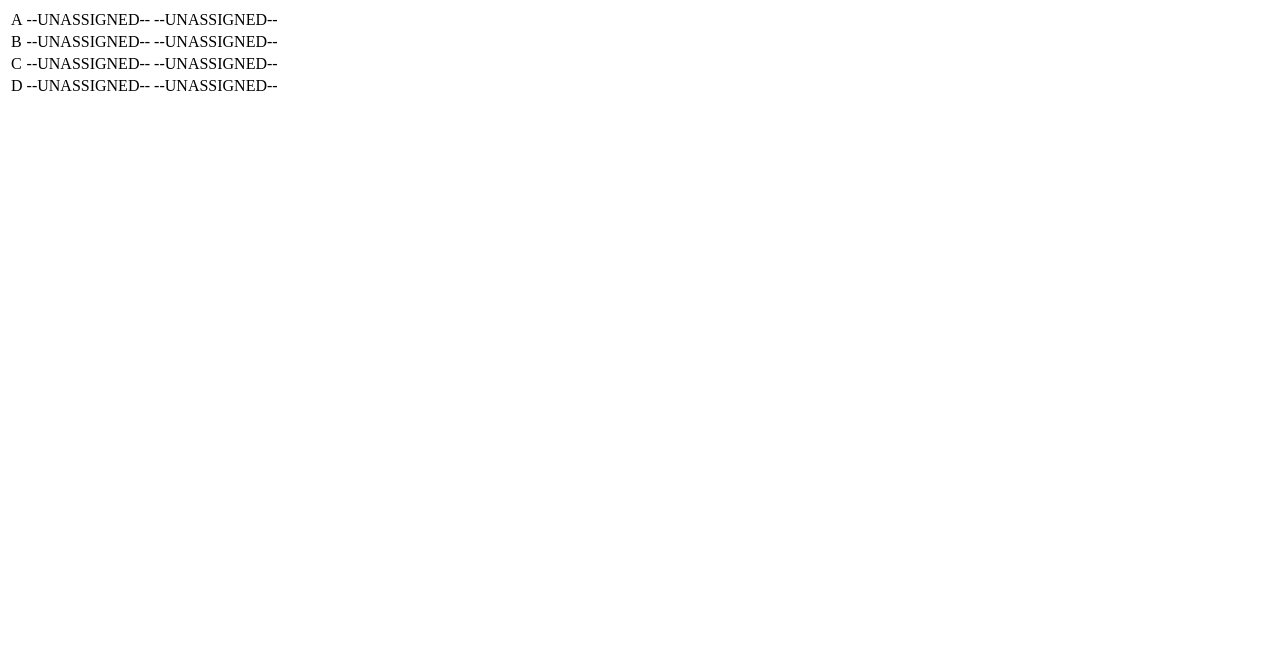
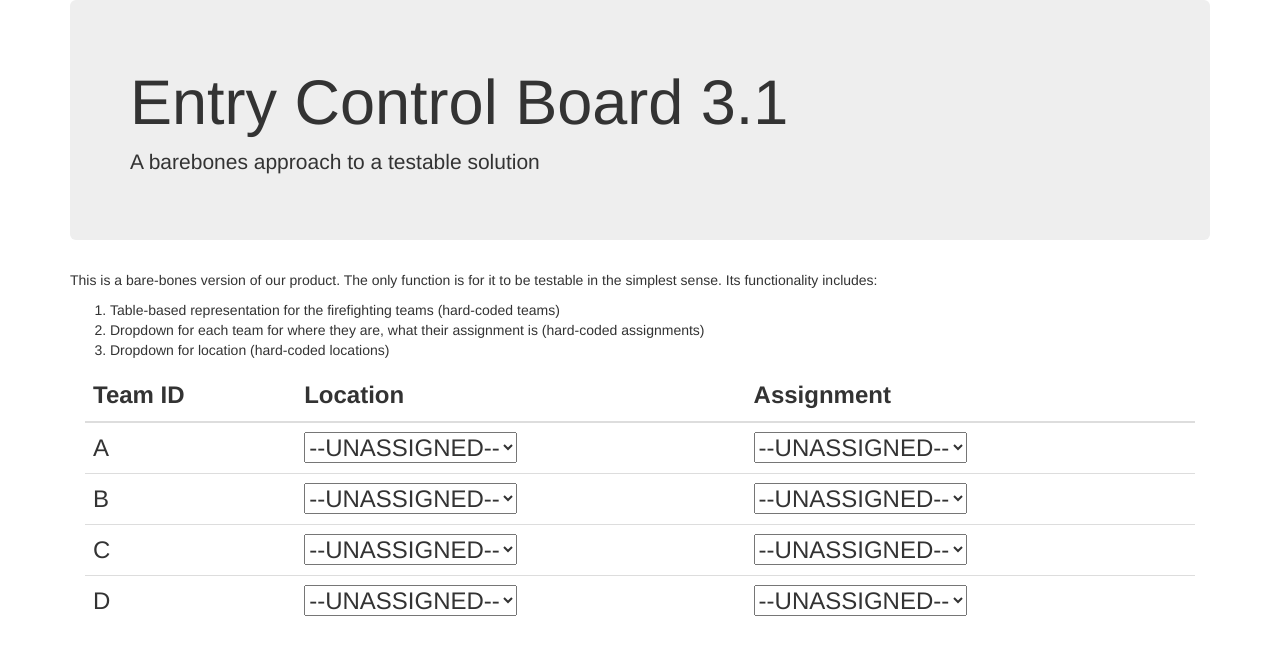
Before and after one commit to HaochenZ11/Entry_Control_Board, a plain HTML site: page Prototype_01/index.html in a window 1280 px wide. Drawn offline with nearby package versions, Linux system fonts and the light colour scheme.

Commit message:
Add first barebones workable prototype

```diff
--- a/Prototype_01/control.js
+++ b/Prototype_01/control.js
@@ -1,9 +1,9 @@
 app.controller("control", function($scope) {
   $scope.firefighters = [
-    {name:"A", location:0, assignment:0},
-    {name:"B", location:0, assignment:0},
-    {name:"C", location:0, assignment:0},
-    {name:"D", location:0, assignment:0}
+    {name:"A", location:"--UNASSIGNED--", assignment:"--UNASSIGNED--"},
+    {name:"B", location:"--UNASSIGNED--", assignment:"--UNASSIGNED--"},
+    {name:"C", location:"--UNASSIGNED--", assignment:"--UNASSIGNED--"},
+    {name:"D", location:"--UNASSIGNED--", assignment:"--UNASSIGNED--"}
   ];
   $scope.locations = [
     "--UNASSIGNED--",
@@ -12,12 +12,12 @@ app.controller("control", function($scope) {
     "FAR BEDROOM",
     "TOP FLOOR",
     "BACK YARD"
-  ]
+  ];
   $scope.assignments = [
     "--UNASSIGNED--",
     "SEARCH",
     "RESCUE",
     "FIRE ATTACK",
     "VENTILLATION"
-  ]
+  ];
 });
--- a/Prototype_01/index.html
+++ b/Prototype_01/index.html
@@ -2,18 +2,66 @@
 <html lang="en-CA" dir="ltr">
   <head>
     <meta charset="utf-8">
+    <!-- BOOTSTRAP MOBILE TAG -->
+    <meta name="viewport" content="width=device-width, initial-scale=1">
+
     <title>PROTOYPE_01</title>
+
+    <!-- ANGULAR IMPORT -->
     <script src="https://ajax.googleapis.com/ajax/libs/angularjs/1.6.9/angular.min.js"></script>
+
+    <!-- BOOTSTRAP IMPORTS -->
+    <!-- Latest compiled and minified CSS -->
+    <link rel="stylesheet" href="https://maxcdn.bootstrapcdn.com/bootstrap/3.4.0/css/bootstrap.min.css">
+
+    <!-- jQuery library -->
+    <script src="https://ajax.googleapis.com/ajax/libs/jquery/3.3.1/jquery.min.js"></script>
+
+    <!-- Latest compiled JavaScript -->
+    <script src="https://maxcdn.bootstrapcdn.com/bootstrap/3.4.0/js/bootstrap.min.js"></script>
+
+    <!-- Custom CSS -->
+    <link rel="stylesheet" href="main.css">
   </head>
   <body>
-    <div ng-app="app" ng-controller="control">
-      <table>
+
+    <div class = "container" ng-app="app" ng-controller="control">
+    <div class="jumbotron">
+    <h1>Entry Control Board 3.1</h1>
+    <p>A barebones approach to a testable solution</p>
+    </div>
+    <p>This is a bare-bones version of our product. The only function is for it to be testable in the simplest sense. Its functionality includes:
+    <ol>
+    <li>Table-based representation for the firefighting teams (hard-coded teams)</li>
+    <li>Dropdown for each team for where they are, what their assignment is (hard-coded assignments)</li>
+    <li>Dropdown for location (hard-coded locations)</li>
+    </ol>
+    </p>
+    <div class = "col-sm-12">
+      <table class = "table table-dark">
+      <thead>
+      <tr class = "top">
+        <th>Team ID</th>
+        <th>Location</th>
+        <th>Assignment</th>
+      </tr>
+      </thead>
+      <tbody>
       <tr ng-repeat = "firefighter in firefighters">
         <td>{{firefighter.name}}</td>
-        <td>{{locations[firefighter.location]}}</td>
-        <td>{{assignments[firefighter.assignment]}}</td>
+        <!-- <td>{{locations[firefighter.location]}}</td> -->
+        <td>
+          <select class = "c_select" ng-change="changedBox" ng-model="firefighter.location" ng-options="location for location in locations"></select>
+        </td>
+        <!-- <td>{{assignments[firefighter.assignment] }}</td> -->
+        <td>
+          <select class = "c_select" ng-change="changedBox" ng-model="firefighter.assignment" ng-options="assignment for assignment in assignments"></select>
+        </td>
       </tr>
+      </tbody>
       </table>
+    </div>
+
     </div>
 
     <script src="app.js"></script>
--- /dev/null
+++ b/Prototype_01/main.css
@@ -0,0 +1,7 @@
+table {
+  font-size: 18pt;
+  width: 100%
+}
+.c_select{
+
+}
```
Also changed, not shown: 1 other file.
